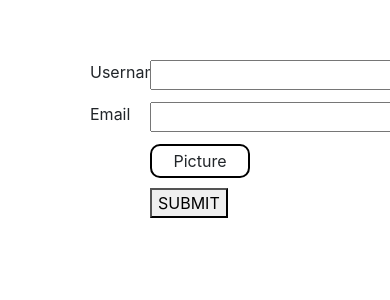
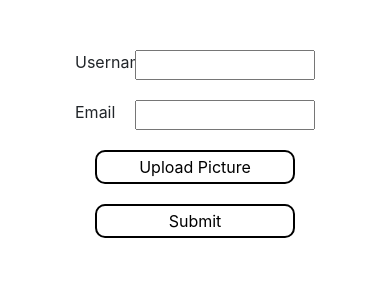
Before and after one commit to arlynn813/reddit, a Flask app: page /register in a window 390 px wide; the page is wider, and only the part inside the window is pictured. Shown: the part 50-350 px from the top of that part. Run offline with Flask 2, Linux system fonts and the light colour scheme.

Commit message:
reformatting register and styling buttons

```diff
--- a/styles/style.css
+++ b/styles/style.css
@@ -50,9 +50,28 @@ textarea:focus {
     right: 15px;
 }
 
+.btn {
+    width: 200px;
+    text-align: center;
+    margin-bottom: 20px;
+    padding: 3px 10px 3px 10px;
+    border: 2px solid black;
+    border-radius: 10px;
+    cursor: pointer;
+    background-color: white;
+    color: black;
+}
+
+.btn:hover {
+    background-color: #bc5a45;
+    color: white;
+    border-color: #bc5a45;
+}
+
 /* Registration */
-#register_form > .row {
-    margin-top: 10px;
+.register-input {
+    width: 100%;
+    margin-bottom: 20px;
 }
 
 .upload-btn {
--- a/templates/register.html
+++ b/templates/register.html
@@ -10,30 +10,26 @@
             <div class="col-2 col-lg-1">
                 <label for="username">Username</label>
             </div>
-            <div class="col-6 col-lg-3">
-                <input type="text" name="username" id="username" required>
+            <div class="col-7 col-md-5 col-lg-4">
+                <input class="register-input" type="text" name="username" id="username" required>
             </div>
         </div>
         <div class="row justify-content-center mx-auto">
             <div class="col-2 col-lg-1">
                 <label for="email">Email</label>
             </div>
-            <div class="col-6 col-lg-3">
-                <input type="text" name="email" id="email" required>
+            <div class="col-7 col-md-5 col-lg-4">
+                <input class="register-input" type="text" name="email" id="email" required>
             </div>
         </div>
         <div class="row justify-content-center mx-auto">
             <!-- For a custom styled file upload, we hide the input and style the label too look like a button. -->
             <!-- The "for" property in label makes the label click function as an input click. -->
-            <div class="col-4 col-lg-2">
-                <label for="picture" class="upload-btn">Picture</label>
+                <label for="picture" class="btn">Upload Picture</label>
                 <input type=file name=picture id="picture" hidden>
-            </div>
         </div>
         <div class="row justify-content-center mx-auto">
-            <div class="col-4 col-lg-2">
-                <button type="submit">SUBMIT</button>
-            </div>
+            <button class="btn" type="submit">Submit</button>
         </div>
     </form>
 {% endblock %}
```
